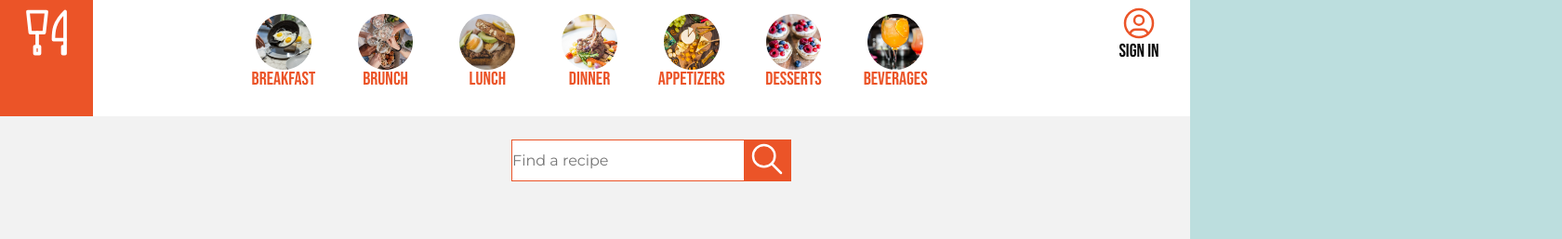
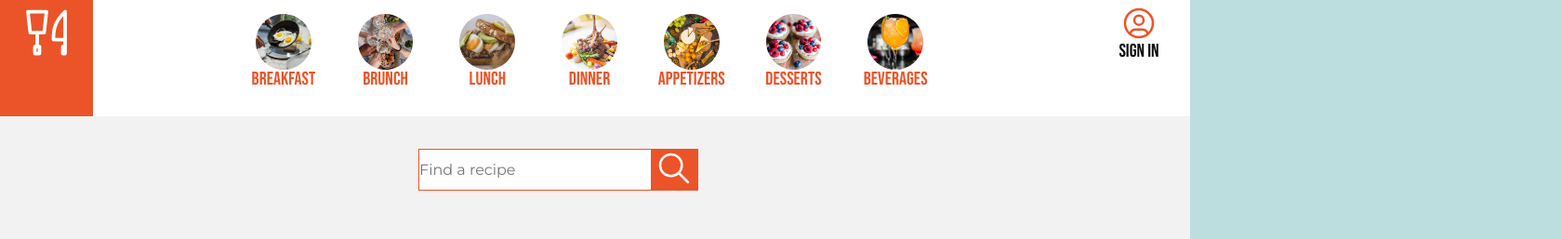
Before and after one commit to hirayasir/RECIPE, a plain HTML site: page index.html in a window 1280 px wide. Shown: the top 257 px of the page at 93% size, 1680 px wide, since content can reach past the window. Drawn offline with Linux system fonts and the light colour scheme.

Commit message:
Update style.css

```diff
--- a/style.css
+++ b/style.css
@@ -417,8 +417,8 @@ nav ul li:last-of-type {
 }
 
 #search {
-    position: absolute;
-    top: 100px;
+    position: relative;
+    top: -100px;
     padding: 0 50px;
     display: flex;
     z-index: 0;
@@ -594,10 +594,11 @@ footer img {
 
     #search {
         z-index: 1;
-        position: absolute;
-        top: 10px;
-        left: 350px;
+        position: relative;
+        top: -230px;
+        left: 150px;
     }
+
 
 
 
@@ -785,8 +786,8 @@ footer img {
 
 
     #search {
-        top: 150px;
-        left: 500px
+        top: -100px;
+        left: 400px;
     }
 
     #copyright {
```
